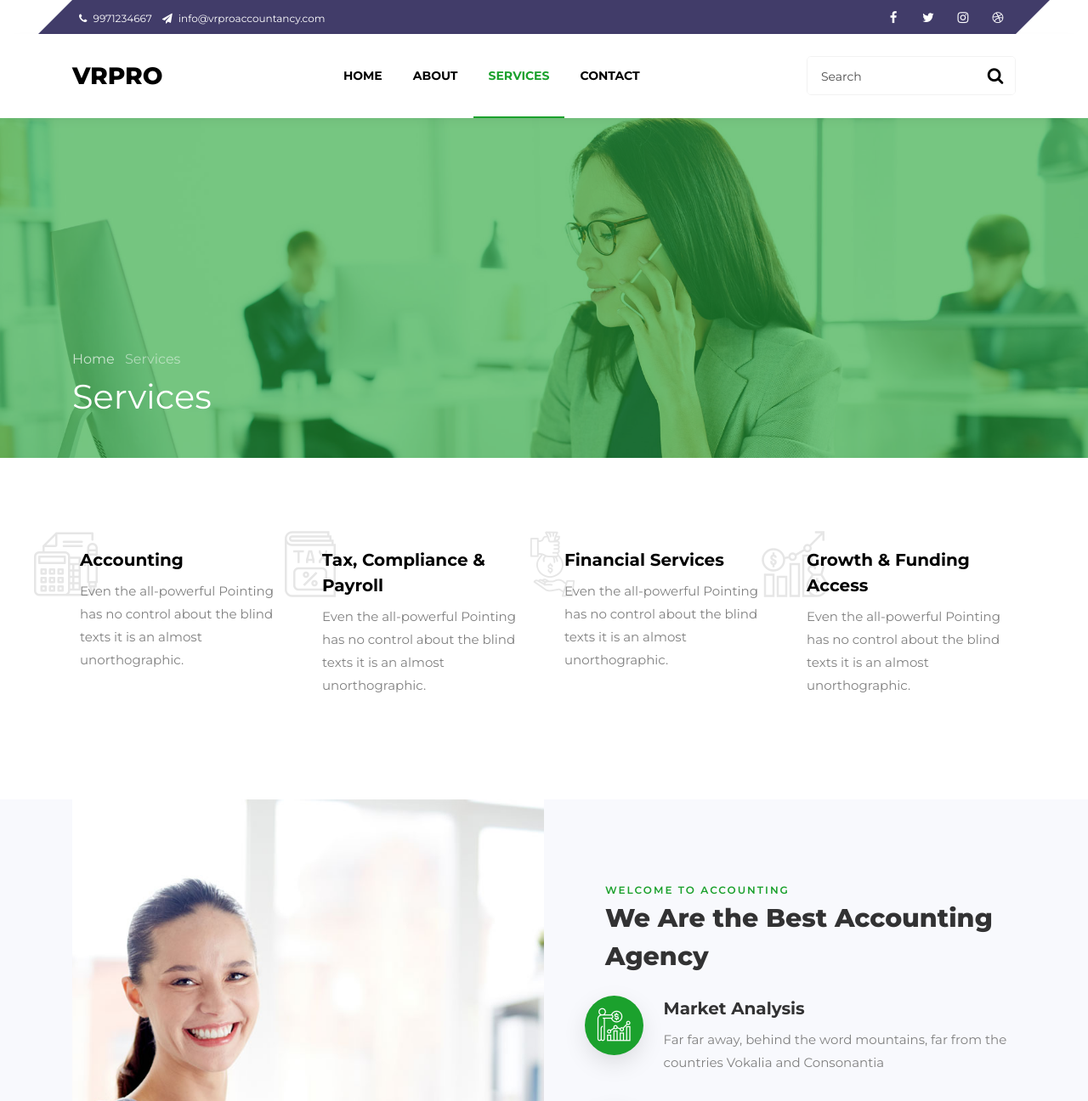
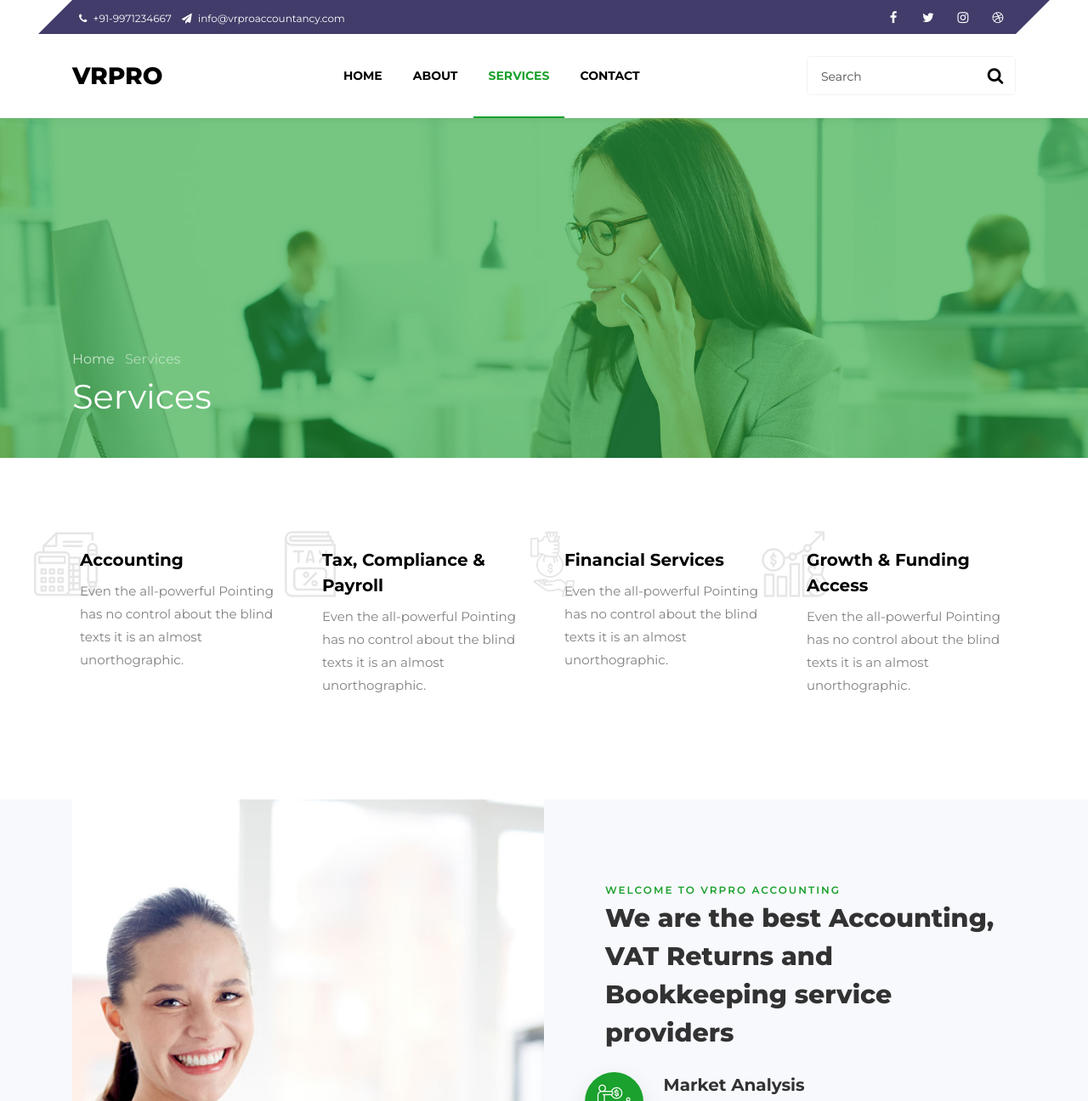
Before and after one commit to Yuvraj0208/lol, a plain HTML site: page services.html in a window 1280 px wide. Shown: the top 1296 px of the page at 85% size. Drawn offline with Linux system fonts and the light colour scheme; some packages are replaced by stand-ins of ours; no server answers; some icons are missing; files whose address does not match are found by name.

Commit message:
update 2

```diff
--- a/services.html
+++ b/services.html
@@ -28,7 +28,7 @@
 							<div class="row">
 								<div class="col-md-6 d-flex align-items-center">
 									<p class="mb-0 phone pl-md-2">
-										<a href="#" class="mr-2"><span class="fa fa-phone mr-1"></span> 9971234667</a>
+										<a href="#" class="mr-2"><span class="fa fa-phone mr-1"></span> +91-9971234667</a>
 										<a href="#"><span class="fa fa-paper-plane mr-1"></span> info@vrproaccountancy.com</a>
 									</p>
 								</div>
@@ -143,8 +143,8 @@
     			</div>
     			<div class="col-md-6 pl-md-5 py-md-5">
     				<div class="heading-section pl-md-4 pt-md-5">
-    					<span class="subheading">Welcome to Accounting</span>
-	            <h2 class="mb-4">We Are the Best Accounting Agency</h2>
+    					<span class="subheading">Welcome to VRPRO Accounting</span>
+	            <h2 class="mb-4">We are the best Accounting, VAT Returns and Bookkeeping service providers</h2>
     				</div>
     				<div class="services-2 w-100 d-flex">
     					<div class="icon d-flex align-items-center justify-content-center"><span class="flaticon-wealth"></span></div>
```
Also changed, not shown: about.html (+1 -1 lines), contact.html (+1 -1 lines), index.html (+3 -3 lines).
